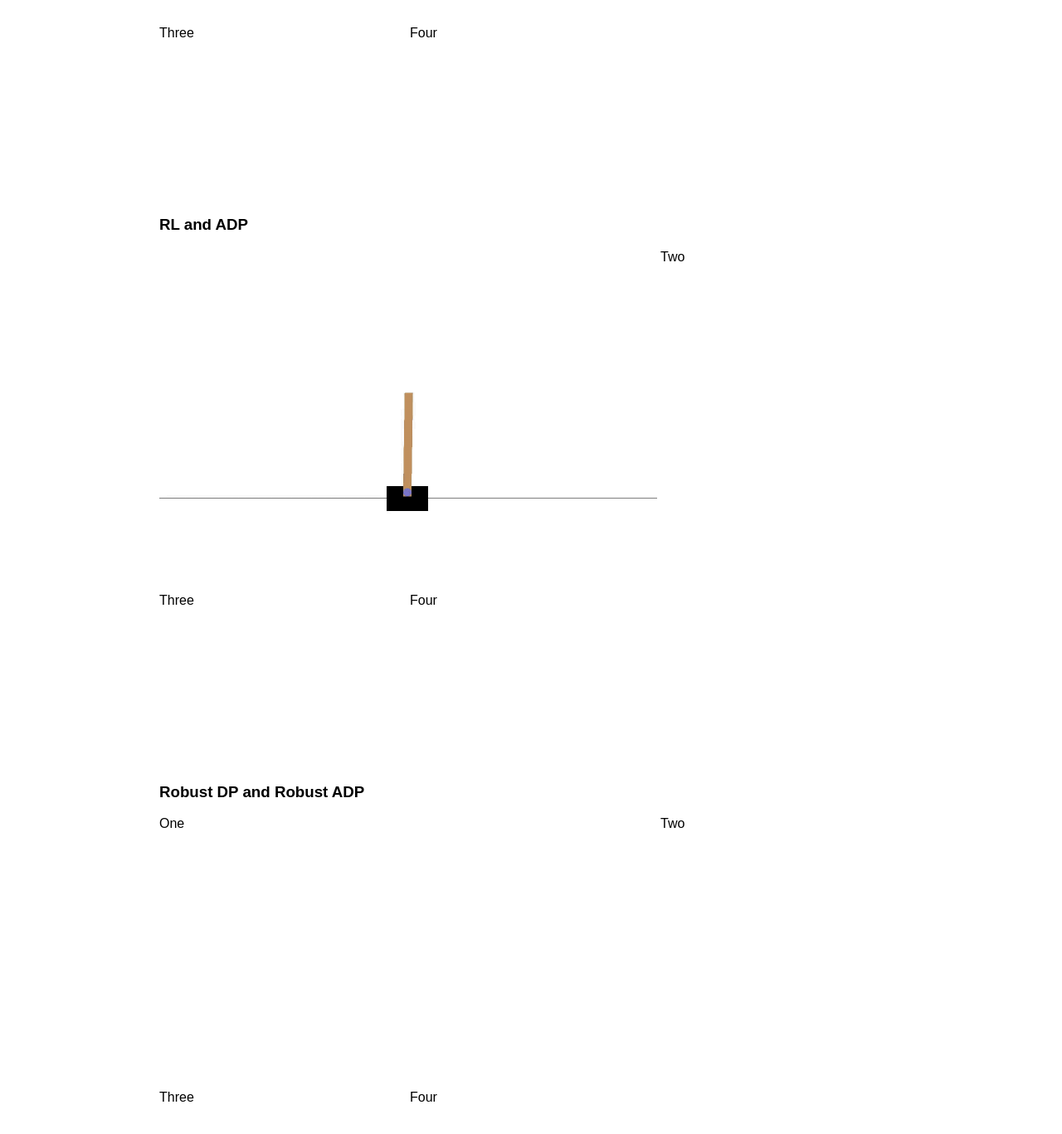
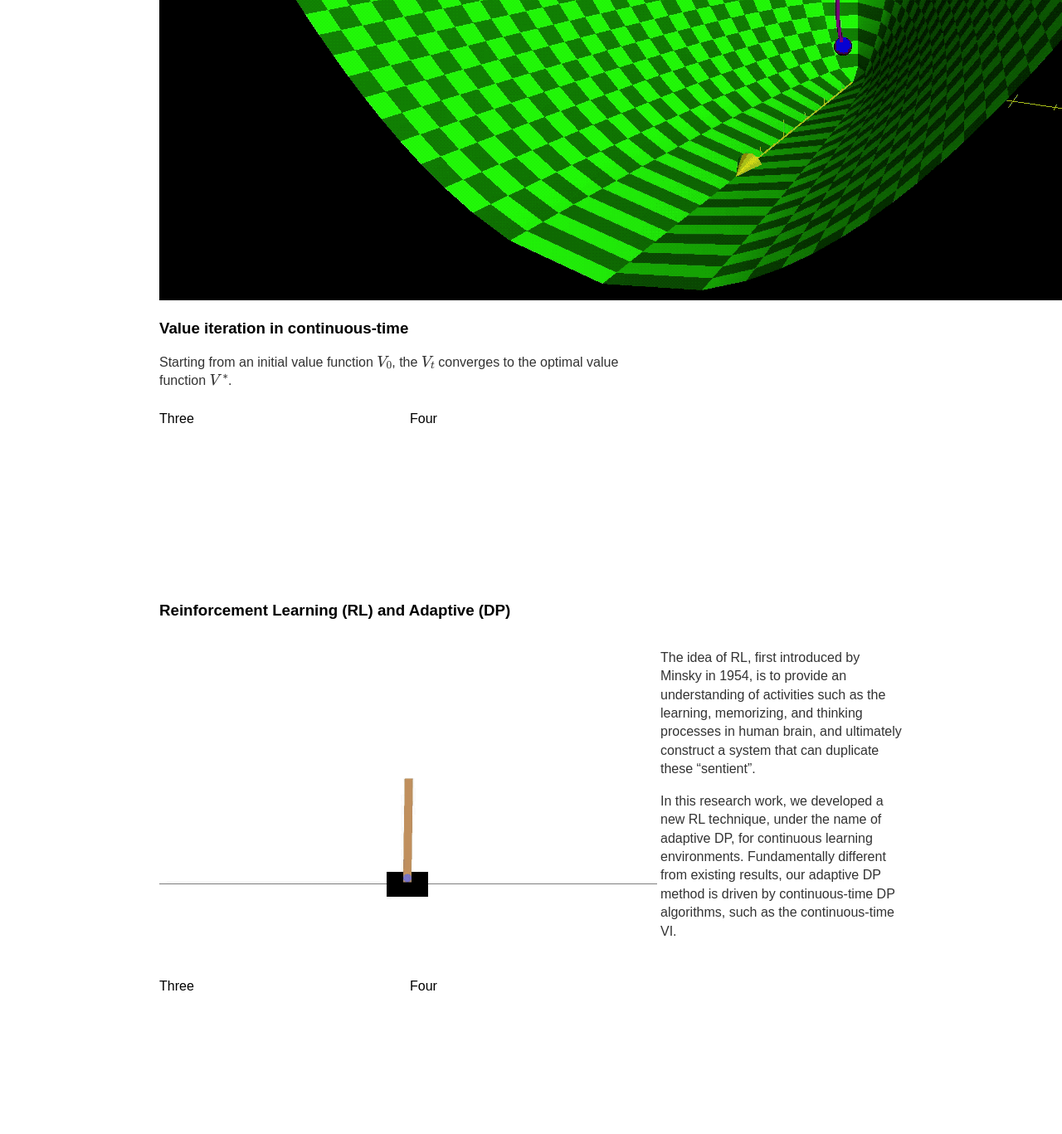
Before and after one commit to tao-bian-nyu/tao-bian-nyu.github.io, a Jekyll site: the page built from research/index.md, in a window 1280 px wide and 1400 px high, scrolled down 919 px. Shown: the top 1367 px of the window at 83% size. Built offline with Jekyll 4.4.1, drawn with Linux system fonts in a browser that asks for light colours; formulas are drawn with MathJax 3; some of the changed text lies outside the part shown.

Commit message:
Update topics.html

```diff
--- a/_includes/topics.html
+++ b/_includes/topics.html
@@ -1,13 +1,14 @@
-<h3>Dynamic Programming (DP) and value iteration (VI)</h3>
+<h3>Dynamic Programming (DP) and Value Iteration (VI)</h3>
 
 <div class="wrapper">
 <div class="one">
-<img src="../images/VI_algorithm.gif" alt="Continuous-time VI" style="width:600px;height:400px;">
+<!-- <img src="../images/VI_algorithm.gif" alt="Continuous-time VI" style="width:600px;height:400px;"> -->
+<img src="../images/VI_algorithm.gif" alt="Continuous-time VI">
   <h3> Value iteration in continuous-time</h3>
   <p> Starting from an initial value function \(V_0\), the \(V_t\) converges to the optimal value function \(V^*\). </p>
 </div>
 <div class="two">
-<p> Originated by Bellman in 1959 as a fundamental tool to solve DP problems, VI has been widely adopted to find optimal policies for different types of systems. </p>
+<p> Originated by Bellman in 1959 as a fundamental DP algorithm, VI has been widely adopted to find optimal policies for different types of systems. </p>
 <p> However, despite its popularity in the science community, VI is flawed as it is only applicable for discrete-time models. </p>
 <!--   For the past few decades, researchers have been puzzled by how to extend traditional VI to the continuous-time setting. </p>  -->
 
@@ -17,12 +18,17 @@
 <div class="four">Four</div>
 </div>
 
-<h3>RL and ADP</h3>
+<h3>Reinforcement Learning (RL) and Adaptive (DP)</h3>
 <div class="wrapper">
 <div class="one">
 <img src="../images/CartPole.gif" alt="Cart Pole via Deep ADP" style="width:600px;height:400px;">
 </div>
-<div class="two">Two</div>
+<div class="two">
+<p> The idea of RL, first introduced by Minsky in 1954, is to provide an understanding of activities such as the learning, memorizing, and thinking processes in human brain, and ultimately construct a system that can duplicate these “sentient”.</p>
+
+<p> In this research work, we developed a new RL technique, under the name of adaptive DP, for continuous learning environments. Fundamentally different from existing results, our adaptive DP method is driven by continuous-time DP algorithms, such as the continuous-time VI.</p>
+
+</div>
 <div class="three">Three</div>
 <div class="four">Four</div>
 </div>
```
